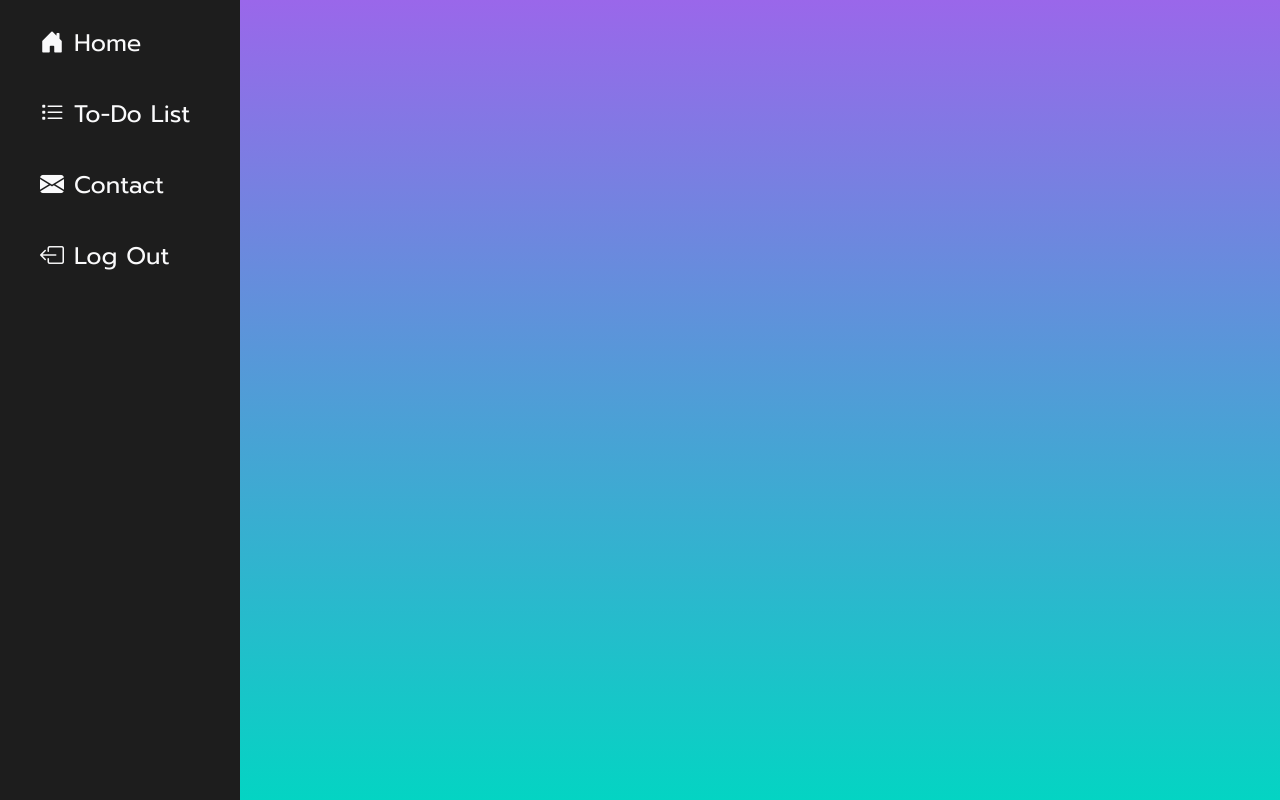
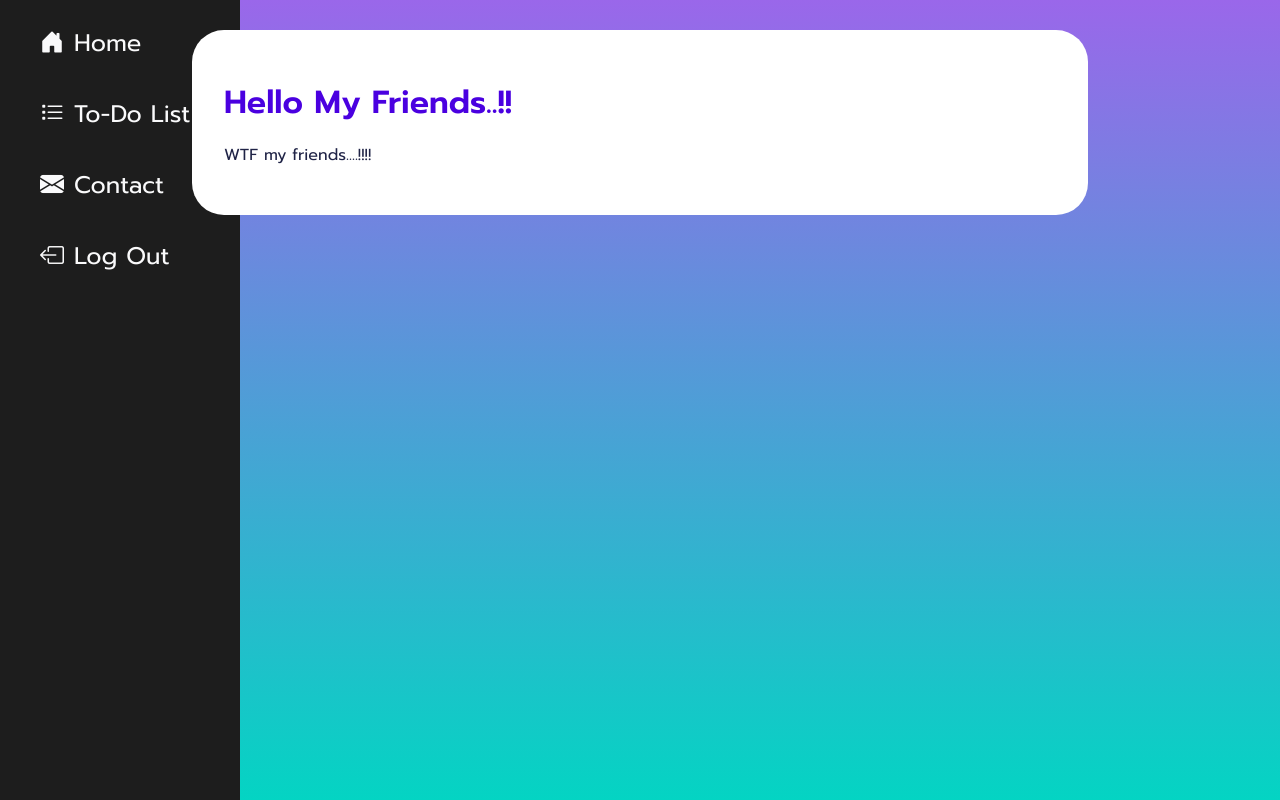
Before and after one commit to Osmar845/Project-1, a website: page app/pages/admin/main.html in a window 1280 px wide. Drawn offline with nearby package versions, Linux system fonts and the light colour scheme; files that its build step writes are made by us from their sources; files whose address does not match are found by name.

Commit message:
Cambios
Se hicieros cambios

```diff
--- a/app/pages/admin/main.html
+++ b/app/pages/admin/main.html
@@ -27,6 +27,12 @@
             </ul>
         </nav>
     </aside>
+    <div class="content">
+        <h1>Hello My Friends..!!</h1>
+        <p>
+            WTF my friends....!!!!
+        </p>
+    </div>
     <script src="admin.js" defer></script>
 </body>
 </html>
--- a/app/public/styles.less
+++ b/app/public/styles.less
@@ -30,6 +30,8 @@
 }
 
 body {
+    justify-content: center;
+    display: flex;
     padding-top: 30px;
     background: linear-gradient(to bottom,
     var(--purple),var(--blue-light));
@@ -273,3 +275,24 @@ aside:not(:hover) a span {
 aside:hover {
     width: 240px;
 }
+
+.content {
+    display: flex;
+    flex-direction: column;
+    justify-content: start;
+    position: relative;
+    gap: 1rem;
+    background: var(--white);
+    width: 100%;
+    max-width: 70%;
+    padding: 3rem 2rem;
+    border-radius: 2rem;
+    height: fit-content;
+    h1 {
+        color: var(--primary-dark);
+    }
+    p {
+        color: var(--text);
+    }
+
+}
```
Also changed, not shown: app/public/styles.css.
